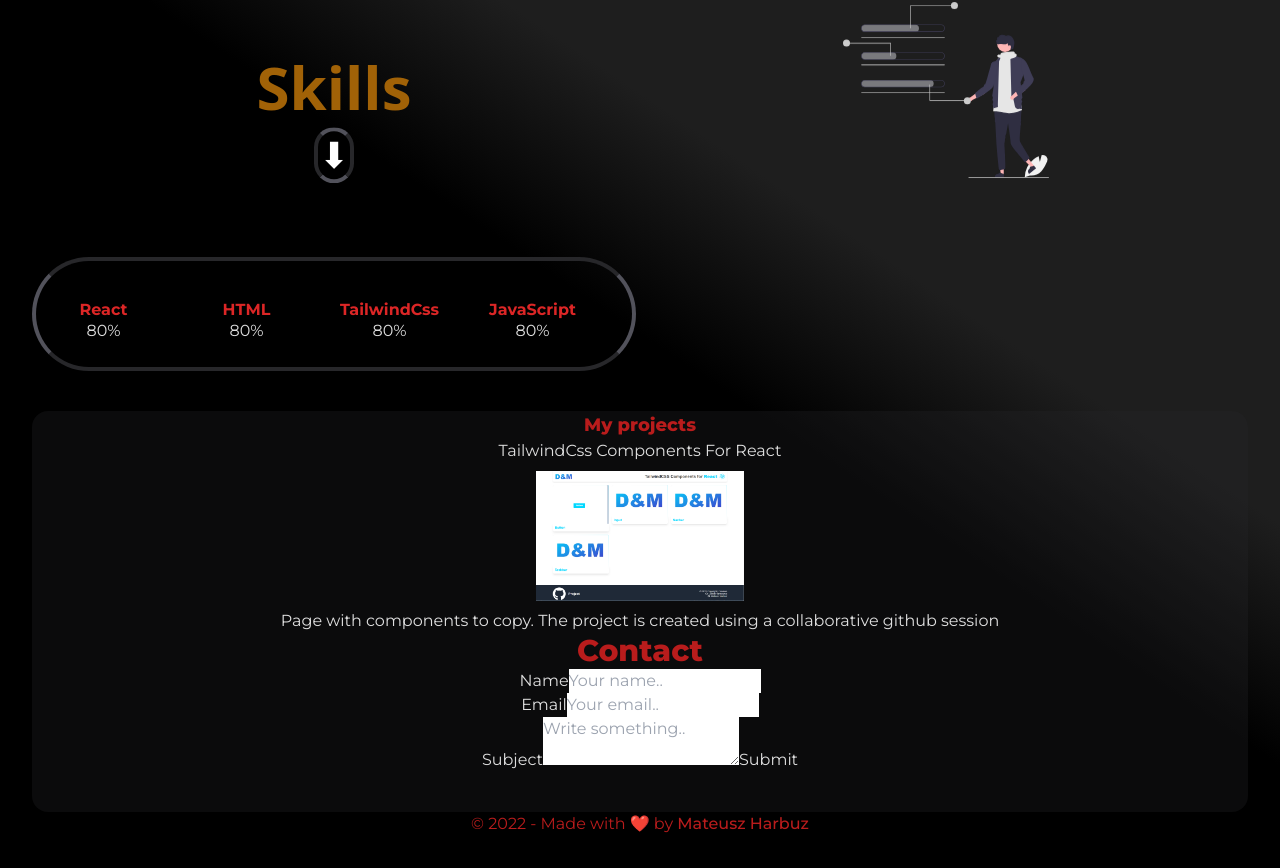
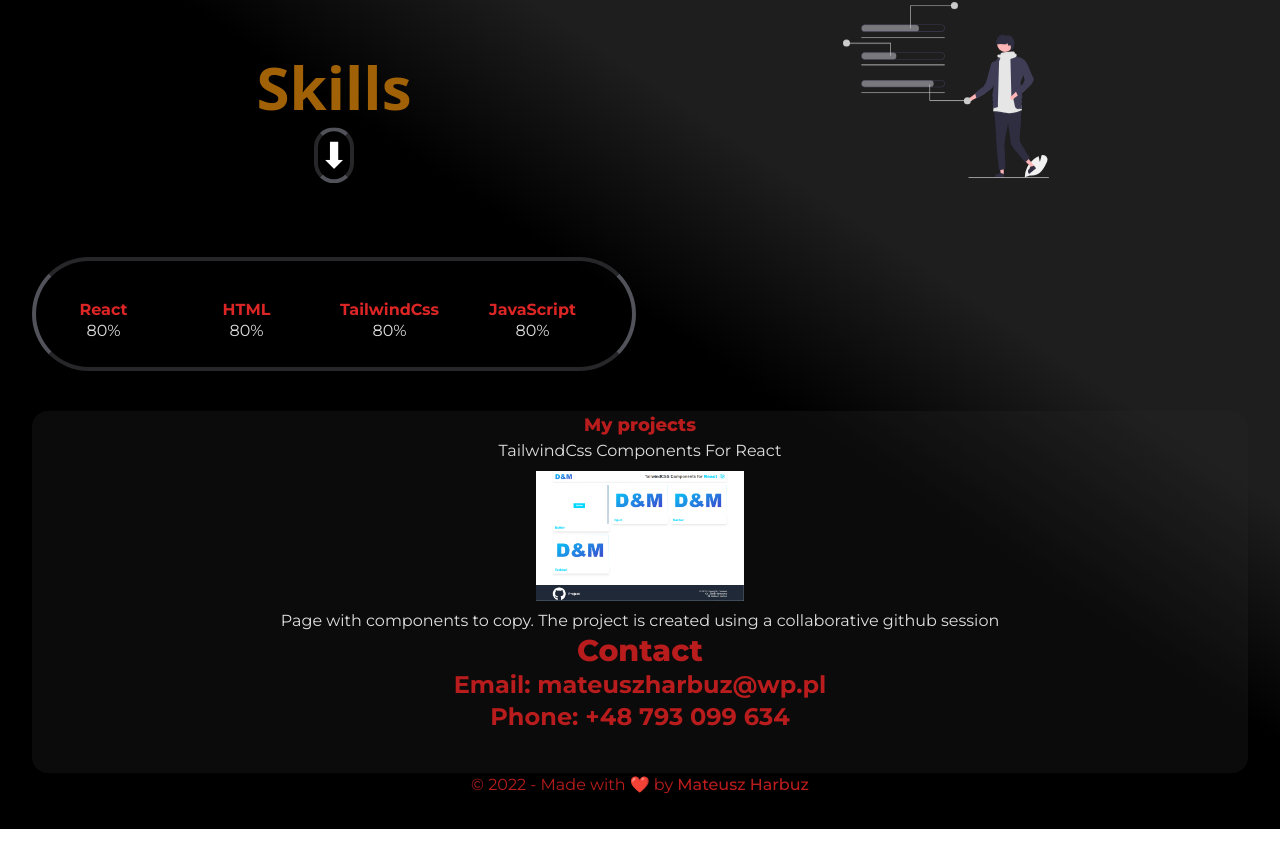
Before and after one commit to Mefiasty/PortfolioDoCvMh, a React (Vite) app in the folder Portfolio/: page / in a window 1280 px wide. Shown: the part 683-1551 px from the top of the page. After the commit the page ends 1512 px from the top, so only its background shows below. Built offline with nearby package versions, Linux system fonts and the light colour scheme.

Commit message:
Adding section new contact form and CV to download

```diff
--- a/Portfolio/src/components/Contact.jsx
+++ b/Portfolio/src/components/Contact.jsx
@@ -1,34 +1,17 @@
 function Contact() {
   return (
     <div className="Contact bg-zinc-800 pb-10 bg-opacity-30 rounded-b-2xl">
-      <h1 className="text-3xl font-extrabold text-red-700">Contact</h1>
-      <div className="ContactForm">
-        <form>
-          <label for="name">Name</label>
-          <input
-            type="text"
-            id="name"
-            name="name"
-            placeholder="Your name.."
-          ></input>
-          <br></br>
-          <label for="email">Email</label>
-          <input
-            type="email"
-            id="email"
-            name="email"
-            placeholder="Your email.."
-          ></input>
-          <br></br>
-          <label for="subject">Subject</label>
-          <textarea
-            id="subject"
-            name="subject"
-            placeholder="Write something.."
-          ></textarea>
-          <input type="submit" value="Submit"></input>
-        </form>
-      </div>
+      <section id="contact">
+        <h1 className="text-3xl font-extrabold text-red-700">Contact</h1>
+        <div className="ContactForm">
+          <h3 className="text-2xl font-bold text-red-700">
+            Email: mateuszharbuz@wp.pl
+          </h3>
+          <h3 className="text-2xl font-bold text-red-700">
+            Phone: +48 793 099 634
+          </h3>
+        </div>
+      </section>
     </div>
   );
 }
--- a/Portfolio/src/components/Header.jsx
+++ b/Portfolio/src/components/Header.jsx
@@ -21,22 +21,24 @@ function Header() {
       <h1 className="text-neutral-300 text-5xl pb-4">Portfolio </h1>
       <div className="Links bg-neutral-700 pt-2 pb-2 rounded-3xl grid md:grid-cols-4 gap-2 md:flex-wrap md:">
         <div className="col-span-1 hover:bg-slate-900 hover:rounded-full sm:row-span-1">
-          <a href="" className="hover:bg-slate-900">
+          <a href="home" className="hover:bg-slate-900">
             Home
           </a>
         </div>
         <div className="col-span-1 hover:bg-slate-900 hover:rounded-full sm:row-span-1">
-          <a href="" className="hover:bg-slate-900">
+          <a href="#project" className="hover:bg-slate-900">
             Projects
           </a>
         </div>
         <div className="col-span-1 hover:bg-slate-900 hover:rounded-full sm:row-span-1">
-          <a href="" className="">
+          <a href="#contact" className="">
             Contact
           </a>
         </div>
         <div className="col-span-1 hover:bg-slate-900 hover:rounded-full sm:row-span-1">
-          <a href="">Download CV</a>
+          <a href="./public/download/CV-Mateusz_Harbuz.pdf" download>
+            Download CV
+          </a>
         </div>
       </div>
       <br></br>
--- a/Portfolio/src/components/Main.jsx
+++ b/Portfolio/src/components/Main.jsx
@@ -30,8 +30,8 @@ function Main() {
       <div className="main__aboutme bg-transparent">
         <p className="text-center">
           I am a beginner web developer living in Tomaszów Lubelski, Poland.
-          Since 2022, I have been studying computer science extramural. I'm
-          interested in front-end development in react.
+          Since 2022, I have been studying IT with programing specialisation.
+          I'm interested in front-end development in react.
         </p>
       </div>
     </div>
--- a/Portfolio/src/components/Projects.jsx
+++ b/Portfolio/src/components/Projects.jsx
@@ -2,6 +2,7 @@ function Projects() {
   return (
     <div className="dopokolorowania bg-zinc-800 bg-opacity-30 rounded-t-2xl">
       <h1 className="text-lg font-extrabold text-red-700">My projects</h1>
+      <section id="project">
         <div className="Project">
           <h2>TailwindCss Components For React</h2>
           <center>
@@ -15,6 +16,7 @@ function Projects() {
             collaborative github session
           </p>
         </div>
+      </section>
     </div>
   );
 }
```
Also changed, not shown: 1 other file (tests, documents, lock files or other folders). Lines whose indentation alone changed are shown as unchanged.
